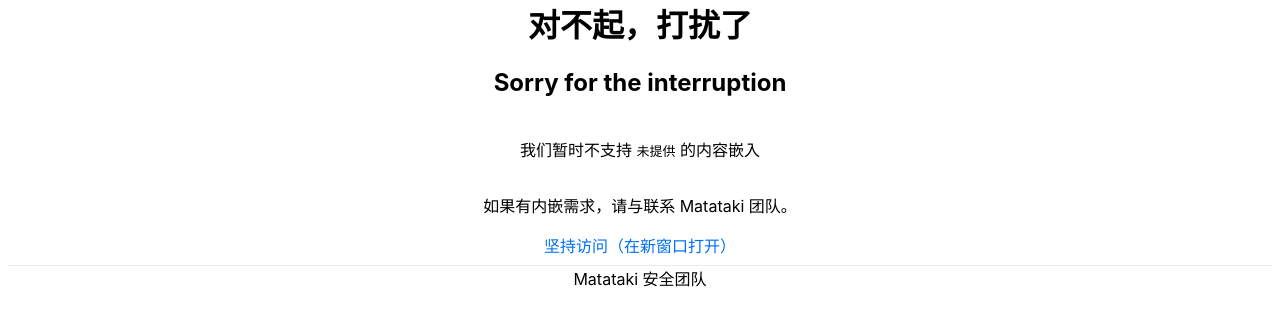
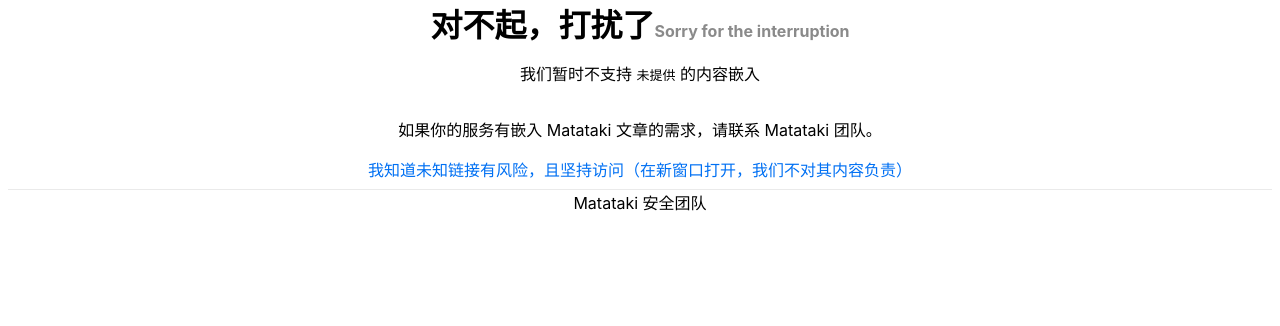
Before and after one commit to frankwei98/bad-iframe, a Next.js app: page / in a window 1280 px wide. Shown: the top 326 px of the page. Built offline with nearby package versions, Linux system fonts and the light colour scheme.

Commit message:
go go go

```diff
--- a/pages/index.js
+++ b/pages/index.js
@@ -1,17 +1,29 @@
 import Head from 'next/head'
 import styles from '../styles/Home.module.css'
+import { useState, useEffect, useMemo } from 'react';
 
-export default function Home() {
-  const urlParams = new URLSearchParams(window.location.search);
-  const getHostnameFromRegex = (url) => {
+const getHostnameFromRegex = (url) => {
     // run against regex
     const matches = url.match(/\/\/([^/?#]+)(?:[/?#]|$)/i)
     // extract hostname (will be null if no match is found)
     return matches && matches[1]
-  }
+}
 
-  const theBlockedUrl = urlParams.get('url') ? decodeURIComponent(urlParams.get('url')) : null
-  const theBlockedHostname = theBlockedUrl ? getHostnameFromRegex(theBlockedUrl) : '未提供'
+export default function Home() {
+  const [ theBlockedUrl, updateBlockUrl ] = useState(null);
+
+  useEffect(() => {
+        const urlParams = new URLSearchParams(window.location.search);
+        if (urlParams.get('url')) {
+            updateBlockUrl(decodeURIComponent(urlParams.get('url')))
+        }
+  }, [])
+
+  const theBlockedHostname = useMemo(() => {
+      if (!theBlockedUrl) return '未提供'
+      else return getHostnameFromRegex(theBlockedUrl)
+  }, [theBlockedUrl])
+
   return (
     <div className={styles.container}>
       <Head>
@@ -22,11 +34,11 @@
       <main className={styles.main}>
         <h1 className={styles.title}>
             对不起，打扰了
+            <span className={styles.description}>Sorry for the interruption</span>
         </h1>
-        <h2 className={styles.description}>Sorry for the interruption</h2>
         <p>我们暂时不支持 <code>{theBlockedHostname}</code> 的内容嵌入</p>
-        <p>如果有内嵌需求，请与联系 Matataki 团队。</p>
-        <a className={styles.link} href={theBlockedUrl} target="_blank" rel="noopener noreferrer nofollow">坚持访问（在新窗口打开）</a>
+        <p>如果你的服务有嵌入 Matataki 文章的需求，请联系 Matataki 团队。</p>
+        <a className={styles.link} href={theBlockedUrl} target="_blank" rel="noopener noreferrer nofollow">我知道未知链接有风险，且坚持访问（在新窗口打开，我们不对其内容负责）</a>
       </main>
 
       <footer className={styles.footer}>
--- a/styles/Home.module.css
+++ b/styles/Home.module.css
@@ -63,7 +63,8 @@
 
 .description {
   line-height: 1.5;
-  font-size: 1.5rem;
+  font-size: 1rem;
+  color: rgb(138, 138, 138);
 }
 
 .code {
```
